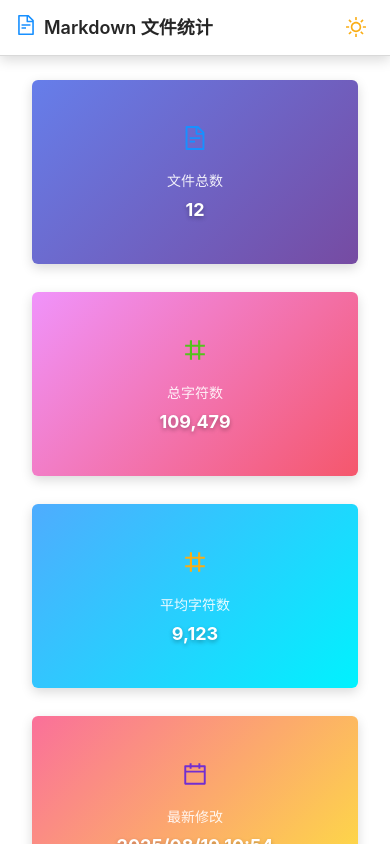
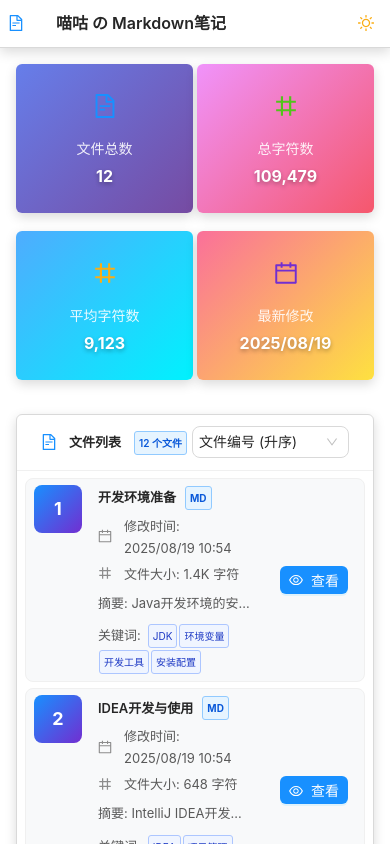
Before and after one commit to hhyufan/miaogu-notes, a React (Create React App) app: page / in a window 390 px wide. Shown: the top 844 px of the page. Built offline with nearby package versions, Linux system fonts and the light colour scheme.

Commit message:
fix: 修改标题·，修复统计卡片尺寸兼容问题，适配更小尺寸手机

```diff
--- a/public/index.html
+++ b/public/index.html
@@ -11,7 +11,7 @@
     />
     <link rel="apple-touch-icon" href="%PUBLIC_URL%/logo192.png" />
     <link rel="manifest" href="%PUBLIC_URL%/manifest.json" />
-    <title>Markdown 文件统计 - React版</title>
+    <title>喵咕的Markdown笔记</title>
   </head>
   <body>
     <noscript>您需要启用JavaScript才能运行此应用程序。</noscript>
--- a/src/App.css
+++ b/src/App.css
@@ -434,3 +434,251 @@
     font-size: 12px !important;
   }
 }
+
+/* 超小屏幕优化 (320px - 480px) */
+@media (max-width: 480px) {
+  /* 容器优化 */
+  .container {
+    padding: 8px !important;
+  }
+
+  /* Header 进一步优化 */
+  .ant-layout-header {
+    padding: 0 8px !important;
+    height: 48px !important;
+    line-height: 48px !important;
+  }
+
+  .ant-layout-header .ant-typography {
+    font-size: 16px !important;
+  }
+
+  .ant-layout-header .anticon {
+    font-size: 16px !important;
+  }
+
+  .theme-toggle-btn {
+    width: 32px !important;
+    height: 32px !important;
+  }
+
+  /* 统计卡片超小屏优化 - 保持原始大小 */
+
+  /* 文件列表优化 */
+  .file-list-item {
+    padding: 8px !important;
+    margin-bottom: 6px !important;
+  }
+
+  .file-list-item .ant-typography {
+    font-size: 13px !important;
+  }
+
+  .file-list-item .ant-tag {
+    font-size: 10px !important;
+    padding: 1px 4px !important;
+    margin: 1px !important;
+  }
+
+  /* Markdown 内容优化 */
+  .markdown-content {
+    height: calc(100vh - 140px) !important;
+    padding: 8px !important;
+  }
+
+  .markdown-content h1 {
+    font-size: 1.4rem !important;
+    margin-top: 16px !important;
+    margin-bottom: 12px !important;
+  }
+
+  .markdown-content h2 {
+    font-size: 1.2rem !important;
+    margin-top: 14px !important;
+    margin-bottom: 10px !important;
+  }
+
+  .markdown-content h3 {
+    font-size: 1.05rem !important;
+    margin-top: 12px !important;
+    margin-bottom: 8px !important;
+  }
+
+  .markdown-content p {
+    font-size: 13px !important;
+    line-height: 1.4 !important;
+    margin-bottom: 8px !important;
+  }
+
+  .markdown-content pre {
+    padding: 8px !important;
+    margin: 8px 0 !important;
+    font-size: 11px !important;
+    border-radius: 4px !important;
+  }
+
+  .markdown-content code {
+    font-size: 11px !important;
+    padding: 1px 3px !important;
+  }
+
+  .markdown-content ul,
+  .markdown-content ol {
+    padding-left: 16px !important;
+    font-size: 13px !important;
+  }
+
+  .markdown-content li {
+    margin-bottom: 4px !important;
+  }
+
+  .markdown-content blockquote {
+    margin: 8px 0 !important;
+    padding: 0 8px !important;
+    font-size: 13px !important;
+  }
+
+  .markdown-content table {
+    font-size: 11px !important;
+  }
+
+  .markdown-content th,
+  .markdown-content td {
+    padding: 4px 6px !important;
+  }
+
+  /* MarkdownViewer Header 超小屏优化 */
+  .markdown-header {
+    margin-bottom: 12px !important;
+    padding-bottom: 6px !important;
+  }
+
+  .markdown-header .ant-typography {
+    font-size: 16px !important;
+    line-height: 1.3 !important;
+  }
+
+  .markdown-header .ant-typography + div .ant-typography {
+    font-size: 11px !important;
+  }
+
+  .markdown-header .ant-btn {
+    width: 28px !important;
+    height: 28px !important;
+    min-width: 28px !important;
+  }
+
+  .markdown-header .ant-btn .anticon {
+    font-size: 12px !important;
+  }
+
+  .markdown-header-buttons {
+    gap: 3px !important;
+  }
+
+  /* 统计网格超小屏优化 */
+  .stats-grid {
+    margin: 0 -2px !important;
+  }
+
+  .stats-grid .ant-col {
+     padding: 0 2px !important;
+     margin-bottom: 4px !important;
+   }
+ }
+
+ /* 极小屏幕优化 (最大320px) */
+ @media (max-width: 320px) {
+   /* 容器最小间距 */
+   .container {
+     padding: 4px !important;
+   }
+
+   /* Header 极简化 */
+   .ant-layout-header {
+     padding: 0 4px !important;
+     height: 44px !important;
+     line-height: 44px !important;
+   }
+
+   .ant-layout-header .ant-typography {
+     font-size: 14px !important;
+   }
+
+   .theme-toggle-btn {
+     width: 28px !important;
+     height: 28px !important;
+   }
+
+   /* 统计卡片极简化 - 保持原始大小 */
+
+   /* 统计网格极简化 */
+   .stats-grid {
+     margin: 0 -1px !important;
+   }
+
+   .stats-grid .ant-col {
+     padding: 0 1px !important;
+   }
+
+   /* 文件列表极简化 */
+   .file-list-item {
+     padding: 6px !important;
+     margin-bottom: 4px !important;
+   }
+
+   .file-list-item .ant-typography {
+     font-size: 12px !important;
+   }
+
+   .file-list-item .ant-tag {
+     font-size: 9px !important;
+     padding: 0 3px !important;
+   }
+
+   /* Markdown 内容极简化 */
+   .markdown-content {
+     height: calc(100vh - 120px) !important;
+     padding: 6px !important;
+   }
+
+   .markdown-content h1 {
+     font-size: 1.2rem !important;
+   }
+
+   .markdown-content h2 {
+     font-size: 1.1rem !important;
+   }
+
+   .markdown-content h3 {
+     font-size: 1rem !important;
+   }
+
+   .markdown-content p {
+     font-size: 12px !important;
+   }
+
+   .markdown-content pre {
+     padding: 6px !important;
+     font-size: 10px !important;
+   }
+
+   .markdown-content code {
+     font-size: 10px !important;
+   }
+
+   /* MarkdownViewer Header 极简化 */
+   .markdown-header .ant-typography {
+     font-size: 14px !important;
+   }
+
+   .markdown-header .ant-btn {
+     width: 24px !important;
+     height: 24px !important;
+     min-width: 24px !important;
+   }
+
+   .markdown-header .ant-btn .anticon {
+     font-size: 10px !important;
+   }
+ }
--- a/src/components/Header.js
+++ b/src/components/Header.js
@@ -35,11 +35,12 @@ const Header = () => {
           level={3}
           style={{
             margin: 0,
+              marginLeft: 20,
             color: theme.text.primary,
             fontWeight: 600
           }}
         >
-          Markdown 文件统计
+            喵咕 の Markdown笔记
         </Title>
       </Space>
 
--- a/src/components/StatsGrid.js
+++ b/src/components/StatsGrid.js
@@ -20,9 +20,7 @@ const StatsGrid = ({ fileStats, totalChars, loading }) => {
     return date.toLocaleDateString('zh-CN', {
       year: 'numeric',
       month: '2-digit',
-      day: '2-digit',
-      hour: '2-digit',
-      minute: '2-digit'
+      day: '2-digit'
     });
   };
 
@@ -50,15 +48,14 @@ const StatsGrid = ({ fileStats, totalChars, loading }) => {
       value: formatDate(latestModifyTime),
       icon: <CalendarOutlined style={{ color: statsCardTheme.iconColors[3] }} />,
       gradient: statsCardTheme.gradients[3],
-      valueStyle: { fontSize: '22px' }
     }
   ];
 
   return (
     <div style={{ marginBottom: '24px' }}>
-      <Row gutter={[16, 16]}>
+      <Row gutter={[8, 8]} className="stats-grid">
         {statsData.map((stat, index) => (
-          <Col xs={24} sm={12} lg={6} key={index}>
+          <Col xs={12} sm={12} md={8} lg={6} key={index}>
             <Card
               style={{
                 background: stat.gradient,
--- a/src/index.css
+++ b/src/index.css
@@ -178,3 +178,115 @@ code {
     height: 4px;
   }
 }
+
+/* 超小屏幕全局优化 (320px - 480px) */
+@media (max-width: 480px) {
+  /* 提升触摸体验 */
+  .ant-btn,
+  .ant-card,
+  .file-list-item {
+    -webkit-tap-highlight-color: rgba(0, 0, 0, 0.1);
+    touch-action: manipulation;
+  }
+
+  /* 按钮最小触摸区域 */
+  .ant-btn {
+    min-height: 28px !important;
+    min-width: 28px !important;
+    padding: 4px 8px !important;
+  }
+
+  /* 卡片间距优化 */
+  .ant-card {
+    margin-bottom: 6px !important;
+    border-radius: 6px !important;
+  }
+
+  .ant-card-body {
+    padding: 8px !important;
+  }
+
+  /* 列表项优化 */
+  .ant-list-item {
+    padding: 6px 8px !important;
+  }
+
+  /* 选择器优化 */
+  .ant-select {
+    font-size: 13px !important;
+  }
+
+  .ant-select-selector {
+    min-height: 28px !important;
+    padding: 0 6px !important;
+  }
+
+  /* 标签优化 */
+  .ant-tag {
+    font-size: 10px !important;
+    padding: 1px 4px !important;
+    margin: 1px !important;
+    border-radius: 3px !important;
+  }
+
+  /* 文字优化 */
+  .ant-typography {
+    font-size: 13px !important;
+  }
+
+  .ant-typography h1 {
+    font-size: 1.4rem !important;
+  }
+
+  .ant-typography h2 {
+    font-size: 1.2rem !important;
+  }
+
+  .ant-typography h3 {
+    font-size: 1.05rem !important;
+  }
+
+  /* 统计数字优化 */
+  .ant-statistic-content {
+    font-size: 16px !important;
+  }
+
+  .ant-statistic-title {
+    font-size: 11px !important;
+  }
+
+  /* 滚动条进一步优化 */
+  ::-webkit-scrollbar {
+    width: 4px !important;
+    height: 4px !important;
+  }
+
+  ::-webkit-scrollbar-thumb {
+    border-radius: 2px !important;
+  }
+
+  /* 防止横向滚动 */
+  body {
+    overflow-x: hidden !important;
+  }
+
+  /* 输入框优化 */
+  .ant-input {
+    font-size: 13px !important;
+    padding: 4px 8px !important;
+  }
+
+  /* 间距系统优化 */
+  .ant-space-item {
+    margin-right: 4px !important;
+  }
+
+  /* 布局优化 */
+  .ant-layout {
+    min-height: 100vh !important;
+  }
+
+  .ant-layout-content {
+    padding: 8px !important;
+  }
+}
```
Also changed, not shown: 1 other file (tests, documents, lock files or other folders).
